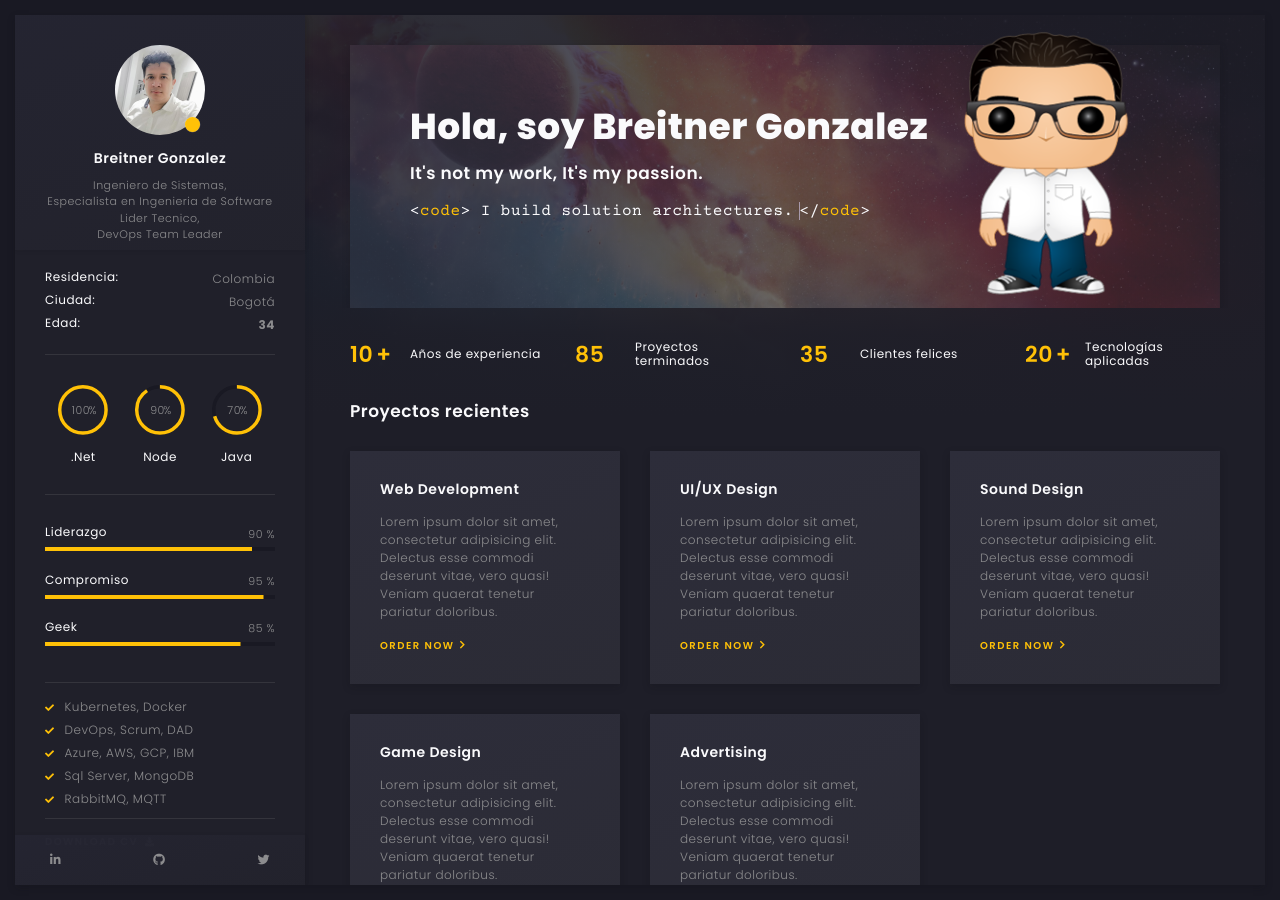
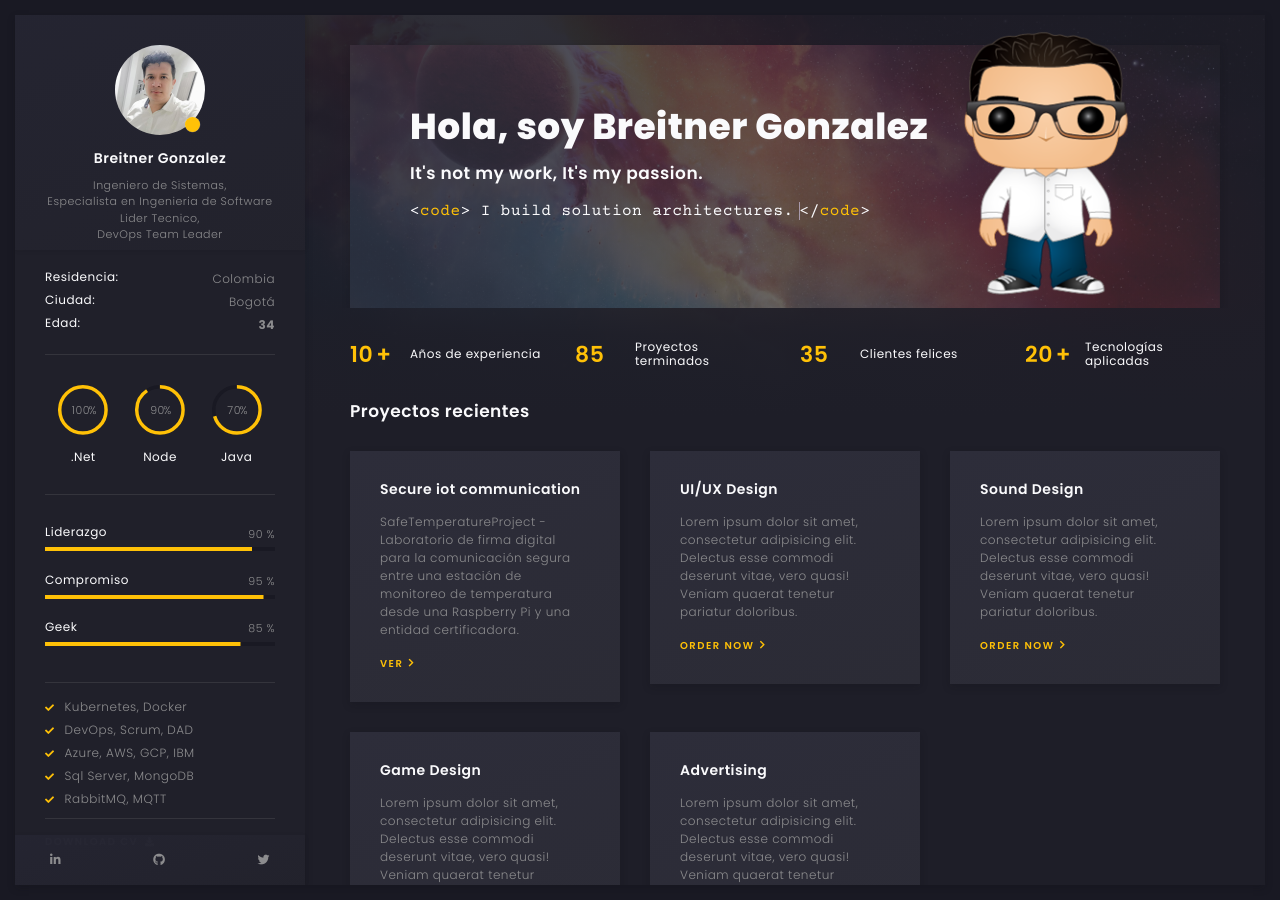
Before and after one commit to breinergonza/breinergonza.github.io, a Jekyll site: the page built from index.html, in a window 1280 px wide. Built offline with Jekyll 4.4.1, drawn with Linux system fonts in a browser that asks for light colours.

Commit message:
Secure iot communication

```diff
--- a/_includes/features.html
+++ b/_includes/features.html
@@ -104,11 +104,9 @@
       <div class="art-a art-service-icon-box">
         <div class="art-service-ib-content">
 
-          <h5 class="mb-15">Web Development</h5>
-          <!-- text -->
-          <div class="mb-15">Lorem ipsum dolor sit amet, consectetur adipisicing elit. Delectus esse commodi deserunt vitae, vero quasi! Veniam quaerat tenetur pariatur doloribus.</div>
-          <!-- button -->
-          <div class="art-buttons-frame"><a href="#." class="art-link art-color-link art-w-chevron">Order now</a></div>
+          <h5 class="mb-15">Secure iot communication</h5>
+          <div class="mb-15">SafeTemperatureProject - Laboratorio de firma digital para la comunicación segura entre una estación de monitoreo de temperatura desde una Raspberry Pi y una entidad certificadora.</div>
+          <div class="art-buttons-frame"><a href="https://github.com/breinergonza/SafeTemperatureProject"  class="art-link art-color-link art-w-chevron" target="_blank">Ver</a></div>
         </div>
       </div>
 
```
